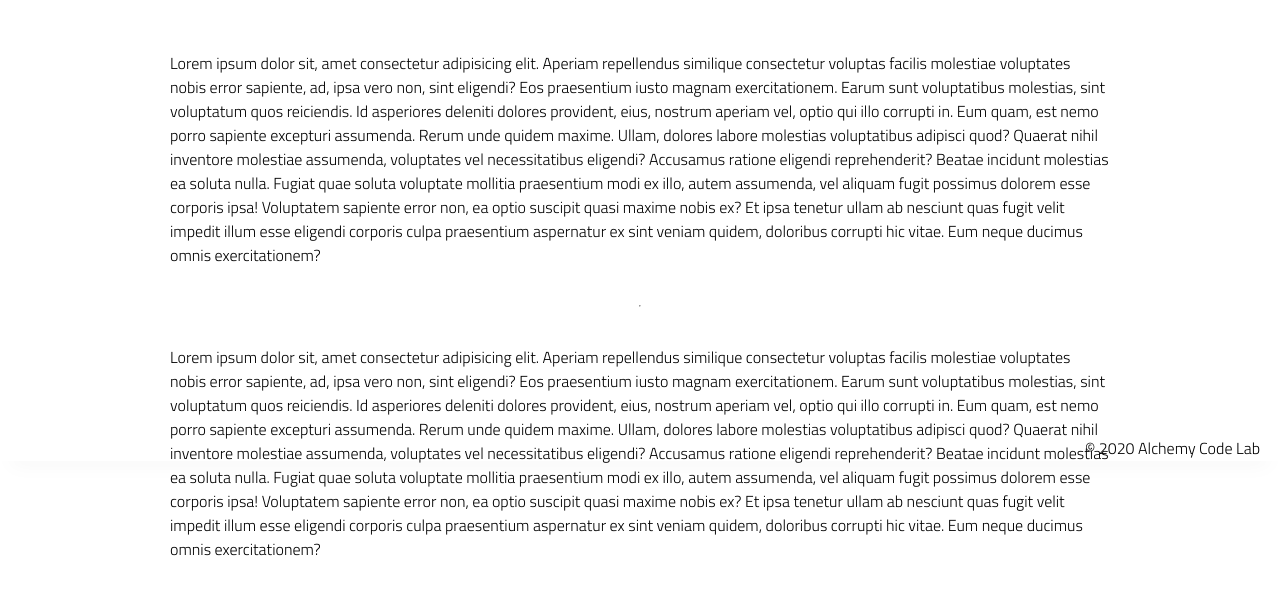
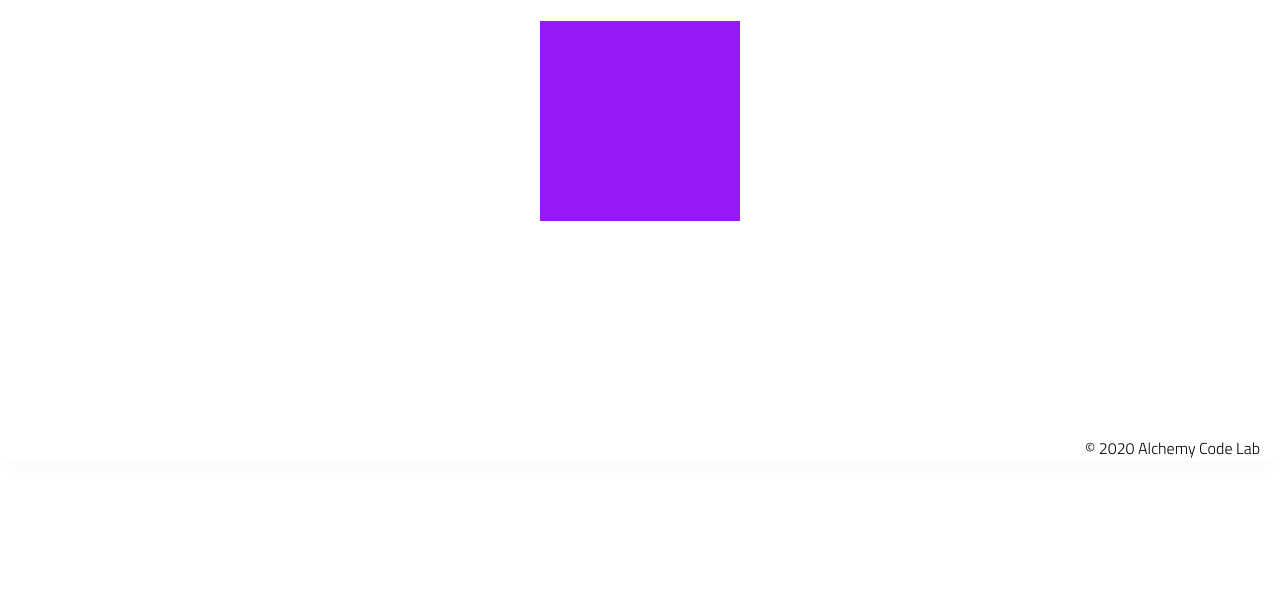
Before and after one commit to Dylan-Floyd/lab-15-todo-list, a plain HTML site: page index.html in a window 1280 px wide. Shown: the part 339-934 px from the top of the page. After the commit the page ends 800 px from the top, so only its background shows below. Drawn offline with Linux system fonts and the light colour scheme.

Commit message:
add nice scrolling gradient canvas for future use

```diff
--- a/app.js
+++ b/app.js
@@ -1,4 +1,27 @@
 // import functions and grab DOM elements
+let canvas = document.getElementById('bg-canvas');
+let context = canvas.getContext('2d');
+let offset = 0;
+let reverse = false;
+
+setInterval(drawBG, 50);
+
+
+function drawBG() {
+    offset += 2;
+    let grd = context.createLinearGradient(0 + offset, 0 + offset, 170 + offset, 170 + offset);
+    grd.addColorStop(reverse ? 0 : 1, 'rgb(200, 25, 200');
+    grd.addColorStop(reverse ? 1 : 0, 'rgb(150, 25, 250');
+    //grd.addColorStop(2, 'rgb(200, 25, 200');
+
+    context.fillStyle = grd;
+    context.fillRect(0, 0, 200, 200);
+
+    if (offset >= 200) {
+        offset = -200;
+        reverse = !reverse;
+    }
+}
 
 // initialize global state
 
--- a/index.html
+++ b/index.html
@@ -25,41 +25,8 @@
                 Welcome to Alchemy Bootstrap!
             </h2>
 
-            <p>
-                Lorem ipsum dolor sit, amet consectetur adipisicing elit. Aperiam repellendus similique consectetur
-                voluptas facilis molestiae voluptates nobis error sapiente, ad, ipsa vero non, sint eligendi? Eos
-                praesentium iusto magnam exercitationem.
-                Earum sunt voluptatibus molestias, sint voluptatum quos reiciendis. Id asperiores deleniti dolores
-                provident, eius, nostrum aperiam vel, optio qui illo corrupti in. Eum quam, est nemo porro sapiente
-                excepturi assumenda.
-                Rerum unde quidem maxime. Ullam, dolores labore molestias voluptatibus adipisci quod? Quaerat nihil
-                inventore molestiae assumenda, voluptates vel necessitatibus eligendi? Accusamus ratione eligendi
-                reprehenderit? Beatae incidunt molestias ea soluta nulla.
-                Fugiat quae soluta voluptate mollitia praesentium modi ex illo, autem assumenda, vel aliquam fugit
-                possimus dolorem esse corporis ipsa! Voluptatem sapiente error non, ea optio suscipit quasi maxime nobis
-                ex?
-                Et ipsa tenetur ullam ab nesciunt quas fugit velit impedit illum esse eligendi corporis culpa
-                praesentium aspernatur ex sint veniam quidem, doloribus corrupti hic vitae. Eum neque ducimus omnis
-                exercitationem?
-            </p>
-            <hr />
-            <p>
-                Lorem ipsum dolor sit, amet consectetur adipisicing elit. Aperiam repellendus similique consectetur
-                voluptas facilis molestiae voluptates nobis error sapiente, ad, ipsa vero non, sint eligendi? Eos
-                praesentium iusto magnam exercitationem.
-                Earum sunt voluptatibus molestias, sint voluptatum quos reiciendis. Id asperiores deleniti dolores
-                provident, eius, nostrum aperiam vel, optio qui illo corrupti in. Eum quam, est nemo porro sapiente
-                excepturi assumenda.
-                Rerum unde quidem maxime. Ullam, dolores labore molestias voluptatibus adipisci quod? Quaerat nihil
-                inventore molestiae assumenda, voluptates vel necessitatibus eligendi? Accusamus ratione eligendi
-                reprehenderit? Beatae incidunt molestias ea soluta nulla.
-                Fugiat quae soluta voluptate mollitia praesentium modi ex illo, autem assumenda, vel aliquam fugit
-                possimus dolorem esse corporis ipsa! Voluptatem sapiente error non, ea optio suscipit quasi maxime nobis
-                ex?
-                Et ipsa tenetur ullam ab nesciunt quas fugit velit impedit illum esse eligendi corporis culpa
-                praesentium aspernatur ex sint veniam quidem, doloribus corrupti hic vitae. Eum neque ducimus omnis
-                exercitationem?
-            </p>
+            <canvas id="bg-canvas" width="200" height="200">
+            </canvas>
 
         </section>
     </main>
```
